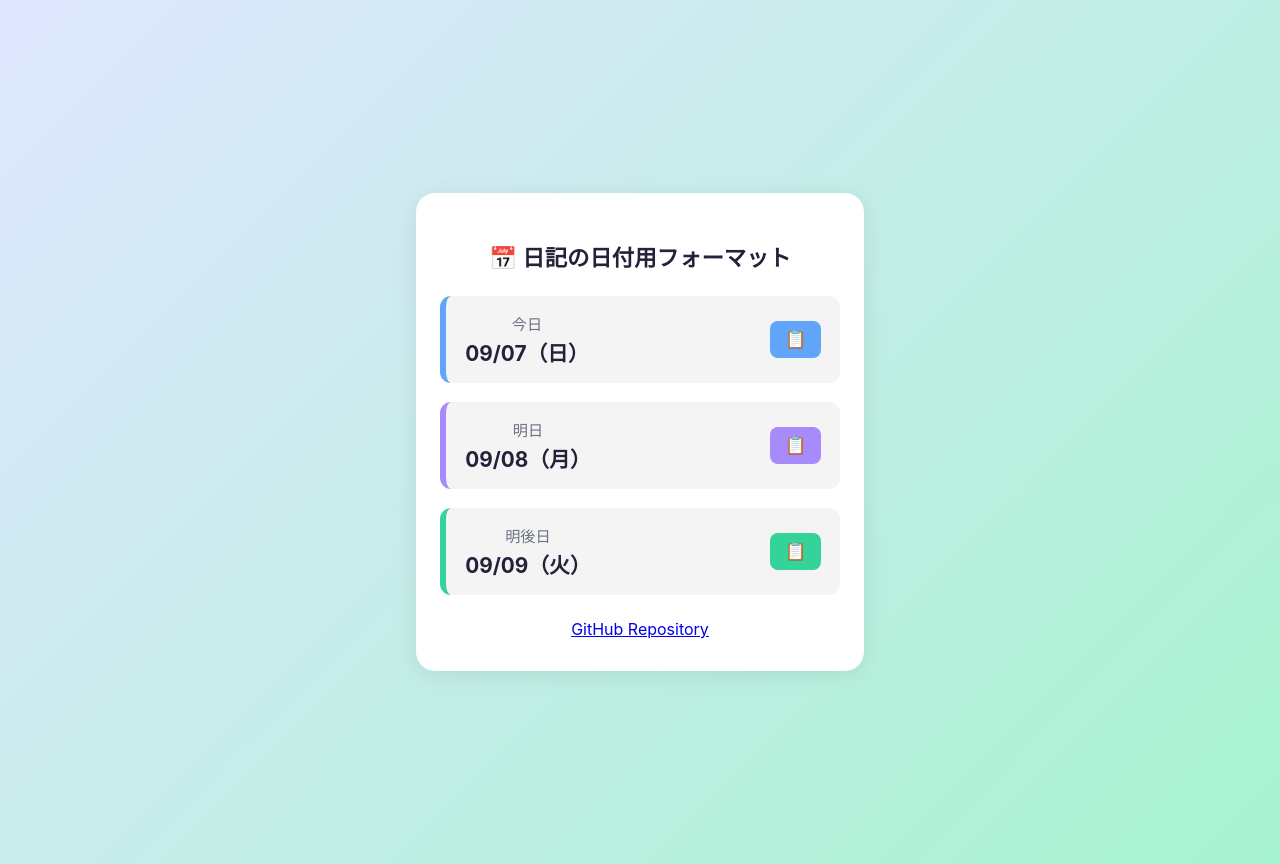
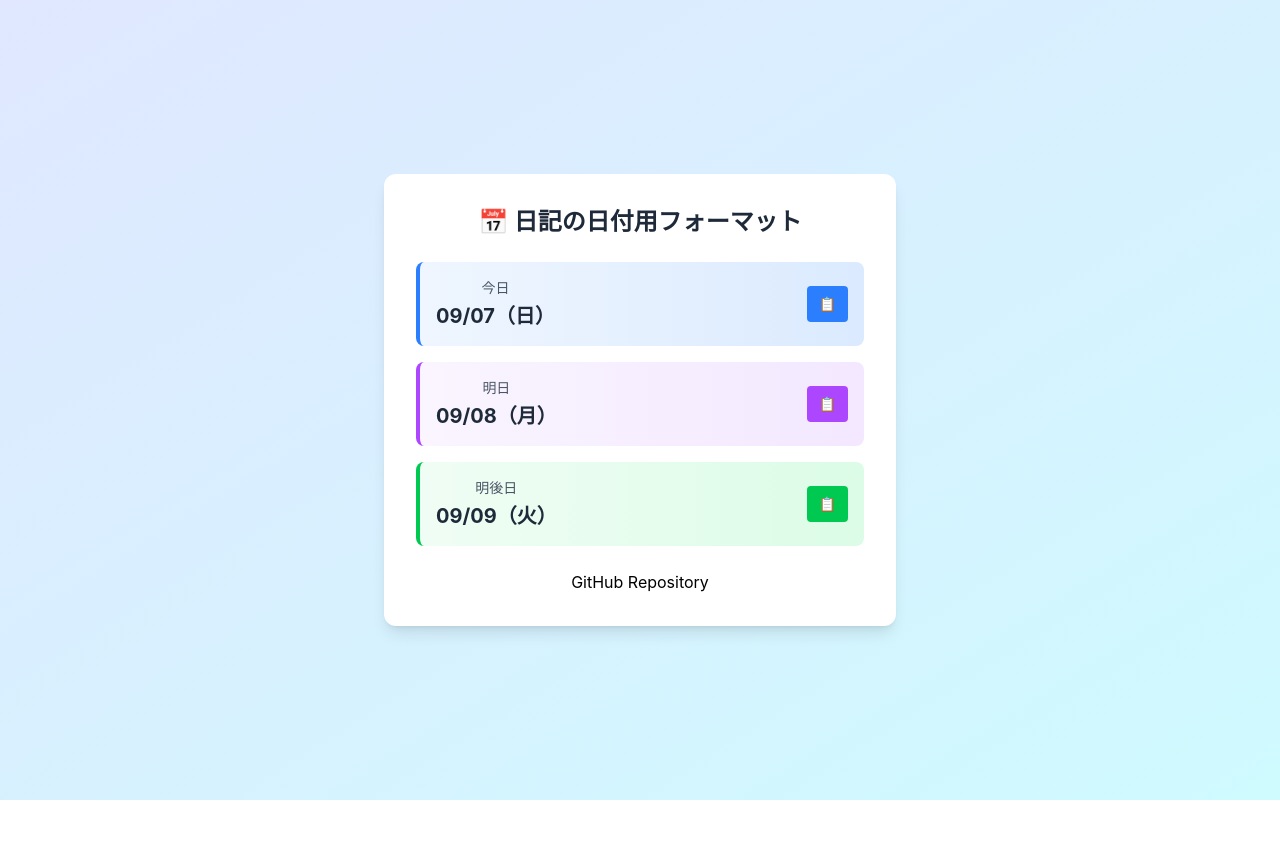
Before and after one commit to twtwtw-gj/diary-date-formatter, a React (Vite) app: page / in a window 1280 px wide. After the commit the page ends 800 px from the top, so only its background shows below. Built offline with nearby package versions, Linux system fonts and the light colour scheme.

Commit message:
Change to use Tailwind CSS.

```diff
--- a/package.json
+++ b/package.json
@@ -5,11 +5,13 @@
   "private": true,
   "type": "module",
   "dependencies": {
+    "@tailwindcss/vite": "^4.1.13",
     "@testing-library/jest-dom": "^5.16.5",
     "@testing-library/react": "^13.4.0",
     "@testing-library/user-event": "^14.4.3",
     "react": "^18.2.0",
     "react-dom": "^18.2.0",
+    "tailwindcss": "^4.1.13",
     "web-vitals": "^3.1.0"
   },
   "overrides": {
@@ -45,7 +47,6 @@
   },
   "devDependencies": {
     "@vitejs/plugin-react": "^4.7.0",
-    "gh-pages": "^6.3.0",
     "jsdom": "^26.1.0",
     "vite": "^6.2.7",
     "vitest": "^3.0.7"
--- a/src/App.css
+++ b/src/App.css
@@ -1,84 +1,4 @@
-/* 日記の日付用フォーマット用CSS */
-.date-formatter-root {
-  min-height: 100vh;
-  background: linear-gradient(135deg, #e0e7ff 0%, #a7f3d0 100%);
-  display: flex;
-  align-items: center;
-  justify-content: center;
-  padding: 2rem;
-}
-.date-formatter-container {
-  background: #fff;
-  padding: 2rem 1.5rem;
-  border-radius: 1.2rem;
-  box-shadow: 0 4px 24px rgba(0,0,0,0.08);
-  max-width: 400px;
-  width: 100%;
-}
-.date-formatter-title {
-  font-size: 1.4rem;
-  font-weight: bold;
-  margin-bottom: 1.5rem;
-  text-align: center;
-  color: #22223b;
-}
-.date-formatter-list {
-  display: flex;
-  flex-direction: column;
-  gap: 1.2rem;
-  margin-bottom: 1.5rem;
-}
-.date-formatter-item {
-  background: #f4f4f5;
-  border-left: 6px solid #a5b4fc;
-  border-radius: 0.7rem;
-  padding: 1rem 1.2rem;
-  transition: box-shadow 0.2s;
-}
-.date-formatter-item.today { border-left-color: #60a5fa; }
-.date-formatter-item.tomorrow { border-left-color: #a78bfa; }
-.date-formatter-item.dayafter { border-left-color: #34d399; }
-.date-formatter-item:hover {
-  box-shadow: 0 2px 12px rgba(100,100,200,0.08);
-}
-.date-formatter-row {
-  display: flex;
-  align-items: center;
-  justify-content: space-between;
-}
-.date-formatter-label {
-  font-size: 0.95rem;
-  color: #6b7280;
-  margin-bottom: 0.2rem;
-}
-.date-formatter-date {
-  font-size: 1.3rem;
-  font-weight: bold;
-  color: #22223b;
-}
-.date-formatter-btn {
-  border: none;
-  border-radius: 0.5rem;
-  padding: 0.5rem 0.9rem;
-  font-size: 1.1rem;
-  cursor: pointer;
-  color: #fff;
-  background: #60a5fa;
-  transition: background 0.2s;
-}
-.date-formatter-btn.today { background: #60a5fa; }
-.date-formatter-btn.tomorrow { background: #a78bfa; }
-.date-formatter-btn.dayafter { background: #34d399; }
-.date-formatter-btn:hover {
-  filter: brightness(0.95);
-}
-.date-formatter-message {
-  margin-top: 1.2rem;
-  text-align: center;
-  color: #059669;
-  font-weight: 500;
-  animation: bounce 0.7s;
-}
+
 @keyframes bounce {
   0% { transform: translateY(0); }
   30% { transform: translateY(-10px); }
--- a/src/ThreeDaysDateApp.jsx
+++ b/src/ThreeDaysDateApp.jsx
@@ -31,6 +31,8 @@ export default function ThreeDaysDateApp() {
     }
   };
 
+
+
   useEffect(() => {
     setDates({
       today: formatDate(0),
@@ -40,60 +42,64 @@ export default function ThreeDaysDateApp() {
   }, []);
 
   return (
-    <div className="date-formatter-root">
-      <div className="date-formatter-container">
-        <h1 className="date-formatter-title">
+    <div className="min-h-screen bg-gradient-to-br from-indigo-100 to-cyan-100 flex items-center justify-center p-4">
+      <div className="bg-white p-8 rounded-xl shadow-lg max-w-lg w-full">
+        <h1 className="text-2xl font-bold mb-6 text-center text-gray-800">
           📅 日記の日付用フォーマット
         </h1>
-        <div className="date-formatter-list">
+
+        <div className="space-y-4 mb-6">
           {/* 今日 */}
-          <div className="date-formatter-item today">
-            <div className="date-formatter-row">
+          <div className="bg-gradient-to-r from-blue-50 to-blue-100 p-4 rounded-lg border-l-4 border-blue-500">
+            <div className="flex justify-between items-center">
               <div>
-                <div className="date-formatter-label">今日</div>
-                <div className="date-formatter-date">{dates.today}</div>
+                <div className="text-sm text-gray-600 mb-1">今日</div>
+                <div className="text-xl font-bold text-gray-800">{dates.today}</div>
               </div>
               <button
                 onClick={() => copyDate(dates.today, '今日の日付')}
-                className="date-formatter-btn today"
+                className="bg-blue-500 hover:bg-blue-600 text-white px-3 py-2 rounded text-sm transition-colors"
               >
                 📋
               </button>
             </div>
           </div>
+
           {/* 明日 */}
-          <div className="date-formatter-item tomorrow">
-            <div className="date-formatter-row">
+          <div className="bg-gradient-to-r from-purple-50 to-purple-100 p-4 rounded-lg border-l-4 border-purple-500">
+            <div className="flex justify-between items-center">
               <div>
-                <div className="date-formatter-label">明日</div>
-                <div className="date-formatter-date">{dates.tomorrow}</div>
+                <div className="text-sm text-gray-600 mb-1">明日</div>
+                <div className="text-xl font-bold text-gray-800">{dates.tomorrow}</div>
               </div>
               <button
                 onClick={() => copyDate(dates.tomorrow, '明日の日付')}
-                className="date-formatter-btn tomorrow"
+                className="bg-purple-500 hover:bg-purple-600 text-white px-3 py-2 rounded text-sm transition-colors"
               >
                 📋
               </button>
             </div>
           </div>
+
           {/* 明後日 */}
-          <div className="date-formatter-item dayafter">
-            <div className="date-formatter-row">
+          <div className="bg-gradient-to-r from-green-50 to-green-100 p-4 rounded-lg border-l-4 border-green-500">
+            <div className="flex justify-between items-center">
               <div>
-                <div className="date-formatter-label">明後日</div>
-                <div className="date-formatter-date">{dates.dayAfterTomorrow}</div>
+                <div className="text-sm text-gray-600 mb-1">明後日</div>
+                <div className="text-xl font-bold text-gray-800">{dates.dayAfterTomorrow}</div>
               </div>
               <button
                 onClick={() => copyDate(dates.dayAfterTomorrow, '明後日の日付')}
-                className="date-formatter-btn dayafter"
+                className="bg-green-500 hover:bg-green-600 text-white px-3 py-2 rounded text-sm transition-colors"
               >
                 📋
               </button>
             </div>
           </div>
         </div>
+
         {copyMessage && (
-          <div className="date-formatter-message">
+          <div className="mt-4 text-center text-green-600 font-medium animate-bounce">
             {copyMessage}
           </div>
         )}
--- a/src/index.css
+++ b/src/index.css
@@ -1,3 +1,5 @@
+@import "tailwindcss";
+
 body {
   margin: 0;
   font-family: -apple-system, BlinkMacSystemFont, 'Segoe UI', 'Roboto', 'Oxygen',
--- a/vite.config.js
+++ b/vite.config.js
@@ -1,9 +1,13 @@
 import { defineConfig } from "vite";
 import react from "@vitejs/plugin-react";
+import tailwindcss from '@tailwindcss/vite'
 
 // https://vitejs.dev/config/
 export default defineConfig({
-  plugins: [react()],
+  plugins: [
+    react(),
+    tailwindcss()
+  ],
   test: {
     globals: true,
     environment: 'jsdom',
```
Also changed, not shown: 1 other file (tests, documents, lock files or other folders).
